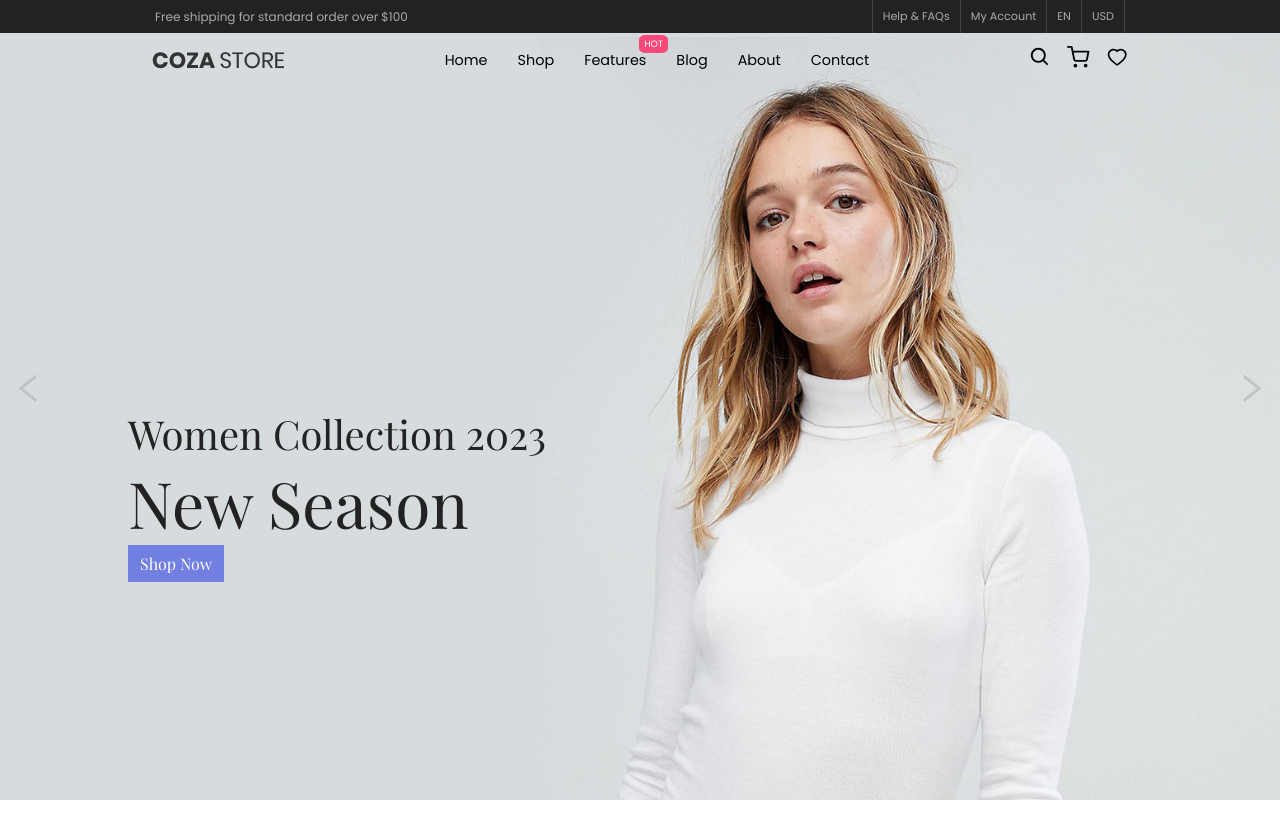
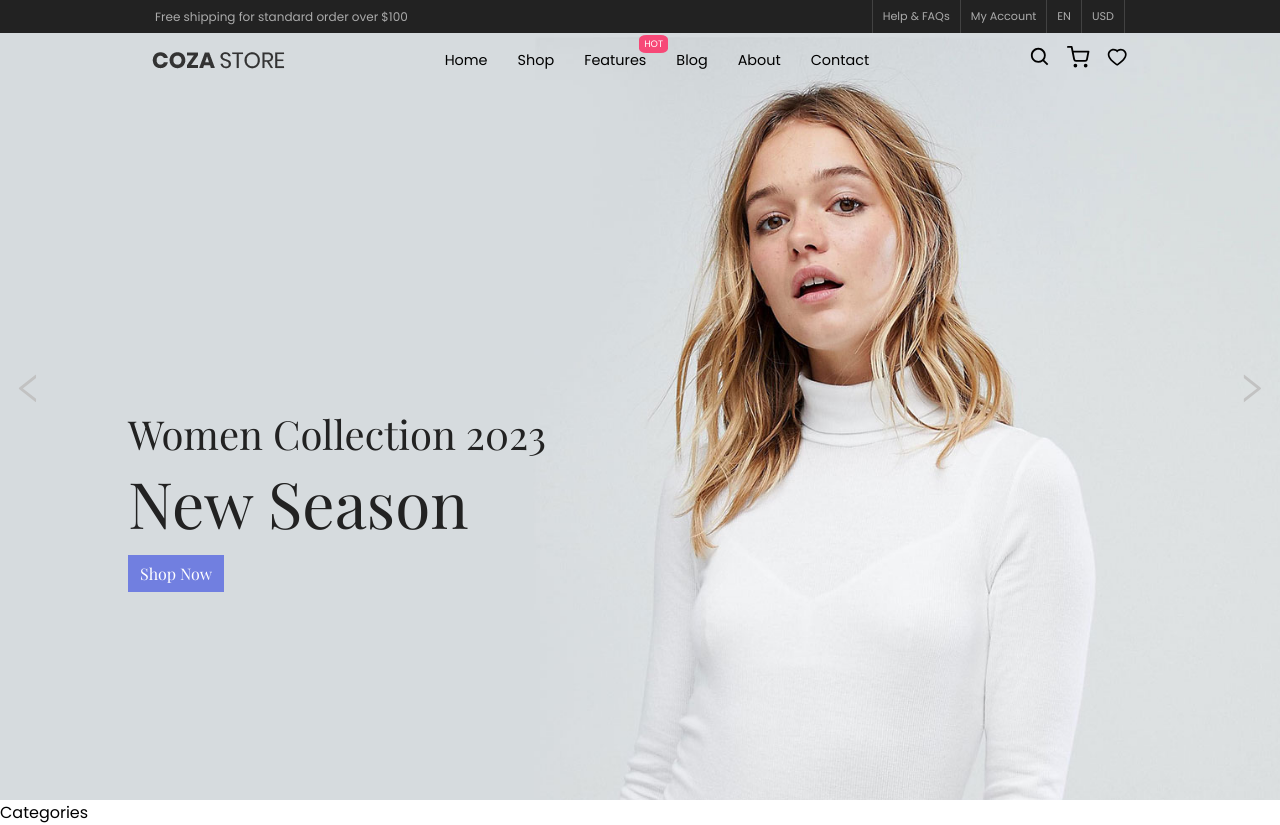
Before and after one commit to aPan377/react-coza--store, a React (Create React App) app: page / in a window 1280 px wide. Before the commit the page ends 800 px from the top, so only its background shows below. Built offline with nearby package versions, Linux system fonts and the light colour scheme.

Commit message:
Slider was corrected

```diff
--- a/src/components/App.js
+++ b/src/components/App.js
@@ -1,13 +1,14 @@
 import Navbar from "./navbar/Navbar";
-import Slider from "./slider/Slider";
+import Slider from "./navbar/slider/Slider";
+import Categories from "./categories/Categories";
+
 import "../css/app.css";
 
 function App() {
   return (
     <div className="App">
       <Navbar />
-      <Slider />
-      {/* Categories */}
+      <Categories />
       {/* Products */}
       {/* Footer */}
     </div>
--- /dev/null
+++ b/src/components/categories/Categories.js
@@ -0,0 +1,7 @@
+import React from "react";
+
+const Categories = () => {
+  return <div>Categories</div>;
+};
+
+export default Categories;
--- a/src/components/navbar/Navbar.js
+++ b/src/components/navbar/Navbar.js
@@ -5,6 +5,8 @@ import { BiSearch } from "react-icons/bi";
 import { FiShoppingCart } from "react-icons/fi";
 import { AiOutlineHeart } from "react-icons/ai";
 import { RxHamburgerMenu } from "react-icons/rx";
+
+import Slider from "./slider/Slider";
 
 const Navbar = () => {
   return (
@@ -93,6 +95,7 @@ const Navbar = () => {
           </li>
         </ul>
       </div>
+      <Slider />
     </header>
   );
 };
--- /dev/null
+++ b/src/components/navbar/slider/Slider.js
@@ -0,0 +1,50 @@
+import React from "react";
+
+import slide1 from "../../../images/slide-01.jpg";
+import slide2 from "../../../images/slide-02.jpg";
+import slide3 from "../../../images/slide-03.jpg";
+
+import { AiOutlineLeft, AiOutlineRight } from "react-icons/ai";
+
+const Slider = () => {
+  return (
+    <div className="slider--container">
+      <div className="slide--wrap">
+        <div className="slide">
+          <img src={slide1} />
+          <div className="slide--text">
+            <div className="slide--text1">Women Collection 2023</div>
+            <div className="slide--text2">New Season</div>
+            <div className="slide--text3 shopHov">Shop Now</div>
+          </div>
+        </div>
+        {/* <div className="slide">
+          <img src={slide2} />
+          <div className="slide--text">
+            <div className="slide--text1">Men New Season</div>
+            <div className="slide--text2">Jackets & Coats</div>
+            <div className="slide--text3">Shop Now</div>
+          </div>
+        </div>
+        <div className="slide">
+          <img src={slide3} />
+          <div className="slide--text">
+            <div className="slide--text1">Men Collection 2023</div>
+            <div className="slide--text2">New Arrivals</div>
+            <div className="slide--text3">Shop Now</div>
+          </div>
+        </div> */}
+      </div>
+      <div className="slider--buttons">
+        <div className="slider--but-prev">
+          <AiOutlineLeft />
+        </div>
+        <div className="slider--but-next">
+          <AiOutlineRight />
+        </div>
+      </div>
+    </div>
+  );
+};
+
+export default Slider;
--- a/src/components/slider/Slider.js
+++ /dev/null
@@ -1,50 +0,0 @@
-import React from "react";
-
-import slide1 from "../../images/slide-01.jpg";
-import slide2 from "../../images/slide-02.jpg";
-import slide3 from "../../images/slide-03.jpg";
-
-import { AiOutlineLeft, AiOutlineRight } from "react-icons/ai";
-
-const Slider = () => {
-  return (
-    <div className="slider--container">
-      <div className="slide--wrap">
-        <div className="slide">
-          <img src={slide1} />
-          <div className="slide--text">
-            <div className="slide--text1">Women Collection 2023</div>
-            <div className="slide--text2">New Season</div>
-            <div className="slide--text3">Shop Now</div>
-          </div>
-        </div>
-        {/* <div className="slide">
-        <img src={slide2} />
-        <div className="slide--text">
-          <div className="slide--text1">Men New Season</div>
-          <div className="slide--text2">Jackets & Coats</div>
-          <div className="slide--text3">Shop Now</div>
-        </div>
-      </div> */}
-        {/* <div className="slide">
-        <img src={slide3} />
-        <div className="slide--text">
-          <div className="slide--text1">Men Collection 2023</div>
-          <div className="slide--text2">New Arrivals</div>
-          <div className="slide--text3">Shop Now</div>
-        </div>
-      </div> */}
-      </div>
-      <div className="slider--buttons">
-        <div>
-          <AiOutlineLeft />
-        </div>
-        <div>
-          <AiOutlineRight />
-        </div>
-      </div>
-    </div>
-  );
-};
-
-export default Slider;
--- a/src/css/app.css
+++ b/src/css/app.css
@@ -2,6 +2,7 @@
   display: flex;
   flex-direction: column;
   position: relative;
+  height: 100vh;
 }
 .nav--container .nav--mobile {
   display: flex;
@@ -9,6 +10,7 @@
   order: 1;
   justify-content: space-between;
   padding: 25px 15px 20px 15px;
+  z-index: 1;
 }
 @media (min-width: 780px) {
   .nav--container .nav--mobile {
@@ -38,6 +40,7 @@
   color: #f5f6fd;
   order: 3;
   font-size: 0.9rem;
+  z-index: 1;
 }
 @media (min-width: 780px) {
   .nav--container .nav--primary {
@@ -136,6 +139,7 @@
   gap: 10px;
   flex-direction: column;
   padding: 11px 15px 11px 15px;
+  z-index: 1;
 }
 @media (min-width: 780px) {
   .nav--container .nav--secondary {
@@ -195,12 +199,10 @@
   height: calc(100vh - 13px);
   position: absolute;
   inset: 13px 0 0 0;
-  z-index: -1;
   overflow-y: hidden;
 }
 .slider--container .slide--wrap {
-  height: 100%;
-  position: relative;
+  height: 100vh;
 }
 .slider--container .slide--wrap .slide {
   height: 100%;
@@ -213,7 +215,6 @@
   padding-top: 20px;
 }
 .slider--container .slide--wrap .slide .slide--text {
-  z-index: 9999;
   color: #222222;
   position: absolute;
   inset: 50% 0 0 3%;
@@ -233,6 +234,7 @@
   color: #fff;
   background-color: #717fe0;
   display: inline-block;
+  margin-top: 10px;
   padding: 8px 12px;
   transition: background-color 0.2s;
 }
@@ -256,12 +258,12 @@
   }
 }
 .slider--container .slider--buttons div {
-  cursor: pointer;
   color: #c2c2c2;
   transition: color 0.2s;
 }
 .slider--container .slider--buttons div:hover {
   color: #717fe0;
+  cursor: pointer;
 }
 
 /*# sourceMappingURL=app.css.map */
--- a/src/css/main.css
+++ b/src/css/main.css
@@ -8,5 +8,4 @@
 
 body {
   font-family: "Poppins", sans-serif;
-  position: relative;
 }
--- a/src/sass/navbar.scss
+++ b/src/sass/navbar.scss
@@ -4,6 +4,7 @@
   display: flex;
   flex-direction: column;
   position: relative;
+  height: 100vh;
 
   .nav--mobile {
     display: flex;
@@ -11,6 +12,7 @@
     order: 1;
     justify-content: space-between;
     padding: 25px 15px 20px 15px;
+    z-index: 1;
     @media (min-width: 780px) {
       display: none;
     }
@@ -41,6 +43,7 @@
     color: colors.$darkWhiteReg;
     order: 3;
     font-size: 0.9rem;
+    z-index: 1;
 
     @media (min-width: 780px) {
       background-color: transparent;
@@ -134,6 +137,7 @@
     gap: 10px;
     flex-direction: column;
     padding: 11px 15px 11px 15px;
+    z-index: 1;
 
     @media (min-width: 780px) {
       flex-direction: row;
--- a/src/sass/slider.scss
+++ b/src/sass/slider.scss
@@ -5,12 +5,12 @@
   height: calc(100vh - 13px);
   position: absolute;
   inset: 13px 0 0 0;
-  z-index: -1;
+  // z-index: -1;
   overflow-y: hidden;
 
   .slide--wrap {
-    height: 100%;
-    position: relative;
+    // position: relative;
+    height: 100vh;
 
     .slide {
       height: 100%;
@@ -22,7 +22,6 @@
         padding-top: 20px;
       }
       .slide--text {
-        z-index: 9999;
         color: #222222;
         position: absolute;
         inset: 50% 0 0 3%;
@@ -39,6 +38,7 @@
           color: colors.$whiteReg;
           background-color: colors.$purpleReg;
           display: inline-block;
+          margin-top: 10px;
           padding: 8px 12px;
           transition: background-color 0.2s;
           &:hover {
@@ -50,6 +50,9 @@
     }
   }
   .slider--buttons {
+    @media (min-width: 1024px) {
+      font-size: 2.3rem;
+    }
     background-color: transparent;
     position: absolute;
     top: 45%;
@@ -58,17 +61,14 @@
     display: flex;
     justify-content: space-between;
     font-size: 1.8rem;
-    @media (min-width: 1024px) {
-      font-size: 2.3rem;
-    }
 
     div {
-      cursor: pointer;
       color: colors.$darkWhiteRegHov;
       transition: color 0.2s;
 
       &:hover {
         color: colors.$purpleReg;
+        cursor: pointer;
       }
     }
   }
```
Also changed, not shown: src/sass/_colors.scss (+3 -10 lines), 1 other file (tests, documents, lock files or other folders).
